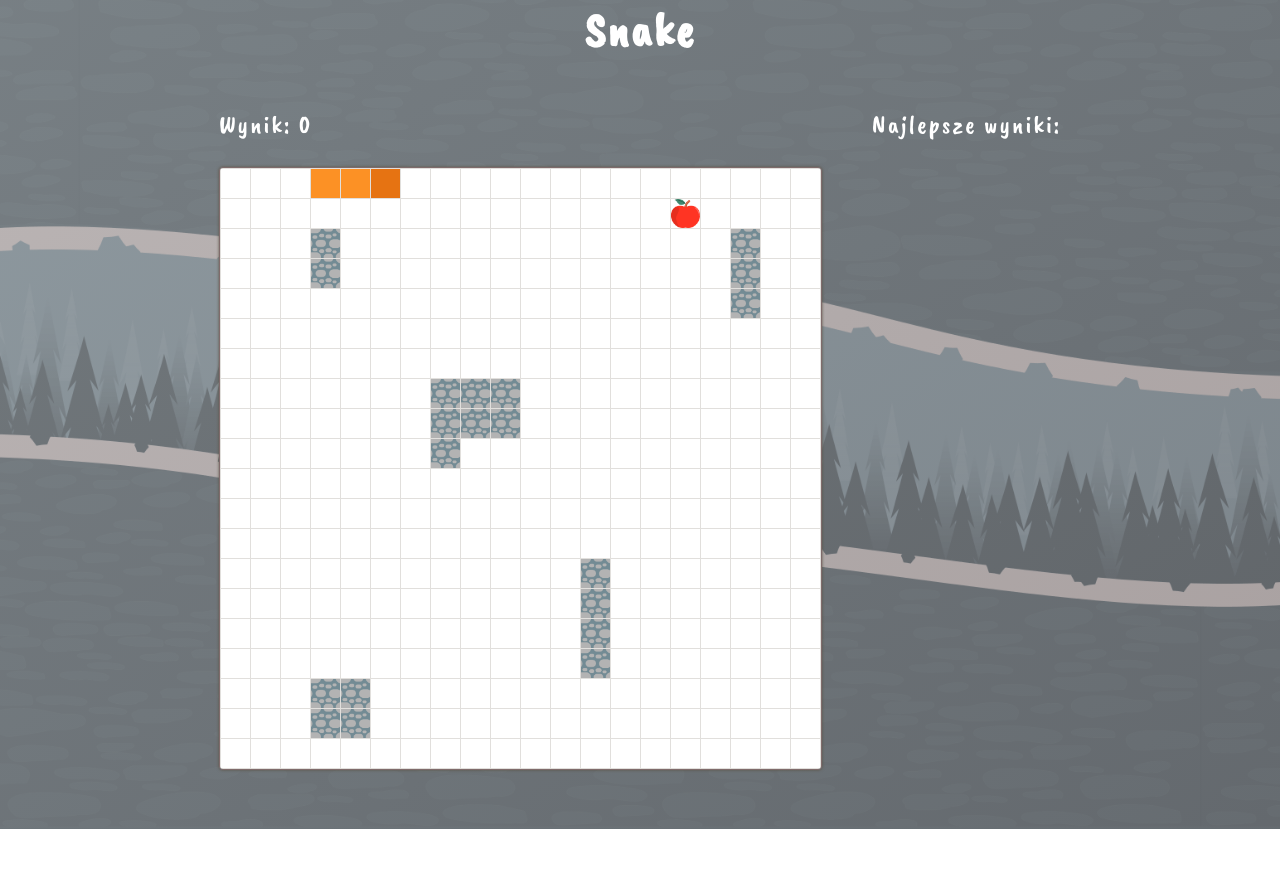
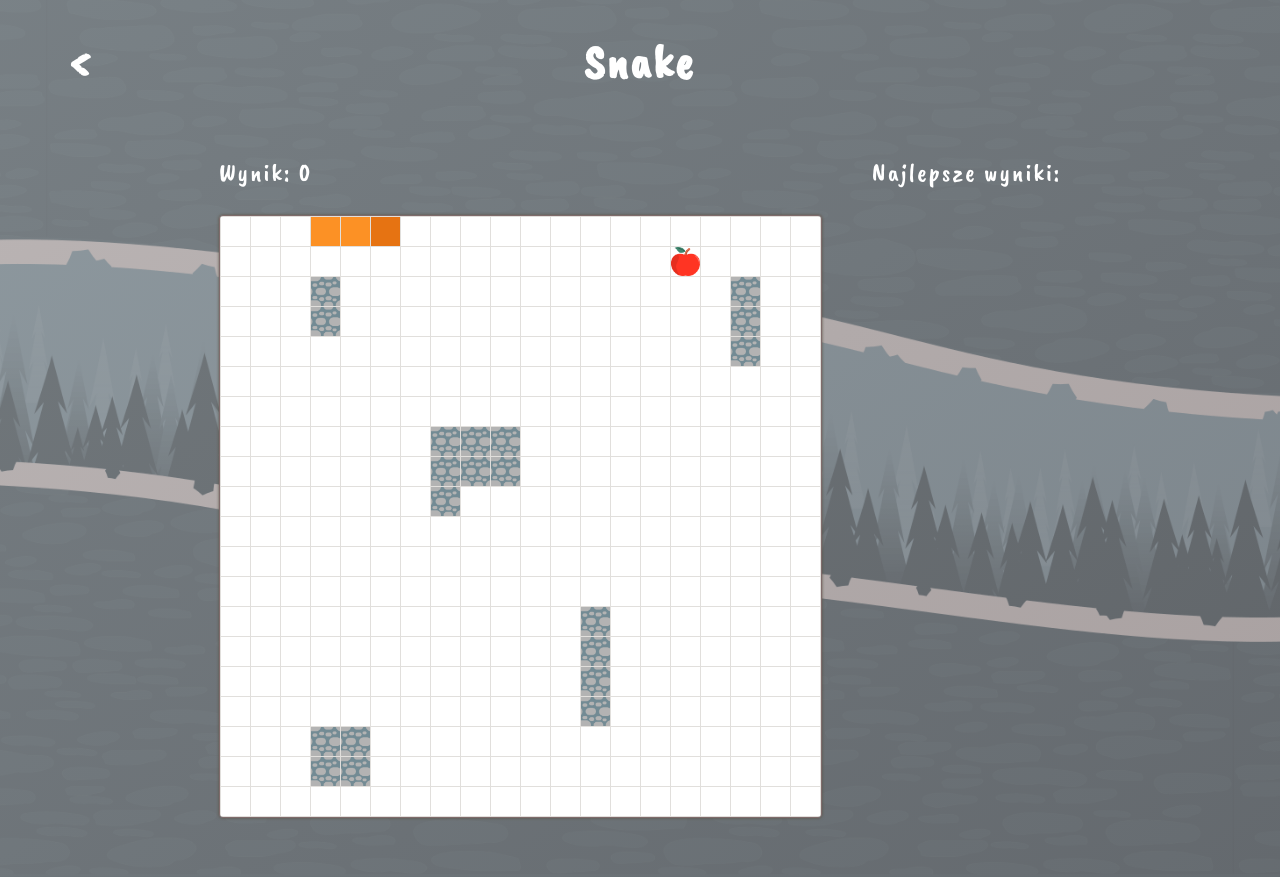
Before and after one commit to Sandra-Michalska/snake, a website built with Vite: page index.html in a window 1280 px wide. Both pictures are taken after a click on the button "Start". Before the commit the page ends 829 px from the top, so only its background shows below. Built offline with nearby package versions, Linux system fonts and the light colour scheme.

Commit message:
Add back arrow; improve overall styles; other code improvements

```diff
--- a/js/gameLogic.js
+++ b/js/gameLogic.js
@@ -11,17 +11,18 @@ export function GameLogic() {
     let powerupsNumber = 6;
     let	activatePowerup = null;
     let snakeLengthChange = 1;
-    let bestScores = [];
+    this.bestScores = [];
 
     let startGameTimeout;
-    let loopGameTimeout;
+    this.loopGameTimeout;
     let powerupTimeout;
     let powerupTimeoutSet = false;
 
     let gameSettings = null;
-    const that = this;
 
     const snake = new Snake();
+
+    const that = this;
 
     this.setSettings = function(settings) {
         gameSettings = settings;
@@ -31,7 +32,7 @@ export function GameLogic() {
     }
 
     this.startGame = function() {
-        resetGameValues();
+        this.resetGameValues();
         renderer.drawBackground();
         renderer.drawObstacles(gameSettings.levelSettings.obstaclePositions, snake);
         snake.setPosition();
@@ -47,17 +48,17 @@ export function GameLogic() {
                 40: 'down'
             };
 
-            const keyPressed = e.which; // TODO
+            const keyPressed = e.which;
             const direction = keysToDirections[keyPressed];
             snake.changeDirection(e, direction);
         });
 
-        startGameTimeout = setTimeout(function() { loopGame() }, LOOP_EVERY_N_MS);
+        startGameTimeout = setTimeout(loopGame, LOOP_EVERY_N_MS);
     }
 
     function loopGame() {
         clearTimeout(startGameTimeout);
-        clearTimeout(loopGameTimeout);
+        clearTimeout(that.loopGameTimeout);
         snake.canChangeDirection = true;
         renderer.drawBackground(); // to clean previous snake state
         renderer.drawObstacles(gameSettings.levelSettings.obstaclePositions, snake);
@@ -72,7 +73,7 @@ export function GameLogic() {
         loseWhenGoingThroughObstacles();
         eatApple();
 
-        loopGameTimeout = setTimeout(loopGame, snake.speed * LOOP_EVERY_N_MS);
+        that.loopGameTimeout = setTimeout(loopGame, snake.speed * LOOP_EVERY_N_MS);
     }
 
     function increaseScore(pointsNumber) {
@@ -238,8 +239,7 @@ export function GameLogic() {
         }
     }
 
-    // finish game
-    function resetGameValues() {
+    this.resetGameValues = function() {
         score = 0;
         applesEaten = 0;
         powerupTimeoutSet = false;
@@ -250,18 +250,18 @@ export function GameLogic() {
     }
 
     function addScoreToBestScores(score) {
-        bestScores.push(score);
+        that.bestScores.push(score);
 
-        bestScores = bestScores.sort(function (b, a) {
+        that.bestScores = that.bestScores.sort(function (b, a) {
             return a - b;
         });
 
         document.querySelector('#game__score-list').innerHTML = '';
 
         for(let i = 0; i < 5; i++) {
-            if(bestScores[i]) {
+            if(that.bestScores[i]) {
                 const li = document.createElement('li');
-                li.appendChild(document.createTextNode(bestScores[i]));
+                li.appendChild(document.createTextNode(that.bestScores[i]));
                 document.querySelector('#game__score-list').appendChild(li).classList.add('game__score-list-item');
             }
         }
--- a/js/start.js
+++ b/js/start.js
@@ -3,6 +3,7 @@ import { GameLogic } from './gameLogic.js';
 import { Renderer } from './renderer.js';
 
 export let renderer = null;
+let gameLogic = null;
 
 export function init() {
 	renderer = new Renderer();
@@ -11,7 +12,7 @@ export function init() {
 		const settings = prepareSettings();
 		toggleSections();
 
-		const gameLogic = new GameLogic();
+		gameLogic = new GameLogic();
 		gameLogic.setSettings(settings);
 		gameLogic.startGame();
 	});
@@ -36,6 +37,16 @@ function prepareSettings() {
 }
 
 function toggleSections() {
-	document.querySelector('#game-wrapper').style.display = 'block'; // TODO
-	document.querySelector('#settings-wrapper').style.display = 'none';
+	document.querySelector('#game-wrapper').classList.remove("game-wrapper--hidden");
+	document.querySelector('#settings-wrapper').classList.add("settings-wrapper--hidden");
+	document.querySelector('#header__back-arrow').classList.remove("header__back-arrow--hidden");
+
+	document.querySelector('#header__back-arrow').addEventListener('click', function() {
+		clearTimeout(gameLogic.loopGameTimeout);
+		gameLogic.resetGameValues();
+		document.querySelector('#game__score-list').innerHTML = '';
+		document.querySelector('#game-wrapper').classList.add("game-wrapper--hidden");
+		document.querySelector('#settings-wrapper').classList.remove("settings-wrapper--hidden");
+		document.querySelector('#header__back-arrow').classList.add("header__back-arrow--hidden");
+	});
 }
--- a/main.js
+++ b/main.js
@@ -3,9 +3,13 @@ import { init } from './js/start.js'
 
 document.querySelector('#app').innerHTML = `
   <div class="wrapper">
-    <h1 class="heading">Snake</h1>
-
-    <section id="settings-wrapper">
+    <header class="header">
+      <span id="header__back-arrow" class="header__back-arrow header__back-arrow--hidden" title="Go back to settings"><</span>
+      <div class="header__heading-wrapper">
+        <h1 class="header__heading">Snake</h1>
+      </div>
+    </header>
+    <section id="settings-wrapper" class="settings-wrapper">
       <fieldset class="settings">
         <legend class="settings__title">Ustawienia gry</legend>
 
@@ -45,12 +49,12 @@ document.querySelector('#app').innerHTML = `
         </section>
 
         <div class="settings__start-btn-wrapper">
-          <button type="button" class="settings__start-btn" id="settings__start-btn">Start</button>
+          <button type="button" id="settings__start-btn" class="settings__start-btn">Start</button>
         </div>
       </fieldset>
     </section>
 
-    <div class="game-wrapper" id="game-wrapper">
+    <div id="game-wrapper" class="game-wrapper game-wrapper--hidden">
       <div class="game">
         <section>
           <p class="game__score-txt">Wynik: <span id="game__score">0</span></p>
@@ -59,7 +63,7 @@ document.querySelector('#app').innerHTML = `
 
         <section class="game__best-scores">
           <p class="game__best-score-txt">Najlepsze wyniki:</p>
-          <ol class="game__score-list" id="game__score-list"></ol>
+          <ol id="game__score-list" class="game__score-list"></ol>
         </section>
       </div>
     </div>
--- a/style.css
+++ b/style.css
@@ -9,7 +9,6 @@ body {
 .wrapper {
     display: flex;
     flex-direction: column;
-    justify-content: center;
     align-items: center;
     min-height: 100vh;
     background: linear-gradient(to bottom right, rgba(206, 187, 187, 0.3), rgba(141, 114, 114, 0.3)), url(/images/bg.png);
@@ -17,9 +16,50 @@ body {
     background-size: cover;
 }
 
-.heading {
-    margin: 0 0 1em;
+.header {
+    width: calc(100% - 135px);
+    display: flex;
+    margin: 2em 0 4em;
+}
+
+.header__back-arrow {
+    visibility: visible;
+    cursor: pointer;
+    width: 30px;
     font-size: 3em;
+    font-weight: bold;
+}
+
+.header__back-arrow--hidden {
+    visibility: hidden;
+}
+
+.header__back-arrow:hover {
+    color: #e2dada;
+}
+
+.header__heading-wrapper {
+    width: 100%;
+    min-width: 140px;
+    padding-right: 30px;
+    display: flex;
+    justify-content: center;
+}
+
+.header__heading {
+    font-size: 3em;
+    margin: 0;
+}
+
+.settings-wrapper {
+    width: calc(100% - 135px);
+    max-width: 650px;
+    min-height: 430px;
+    margin-bottom: 3em;
+}
+
+.settings-wrapper--hidden {
+    display: none;
 }
 
 .settings {
@@ -60,6 +100,7 @@ body {
     border-radius: 4px;
     color: #5d4343;
     outline: none;
+    cursor: pointer;
 }
 
 .settings__start-btn-wrapper {
@@ -87,6 +128,10 @@ body {
 }
 
 .game-wrapper {
+    width: calc(100% - 135px);
+}
+
+.game-wrapper--hidden {
     display: none;
 }
 
```
